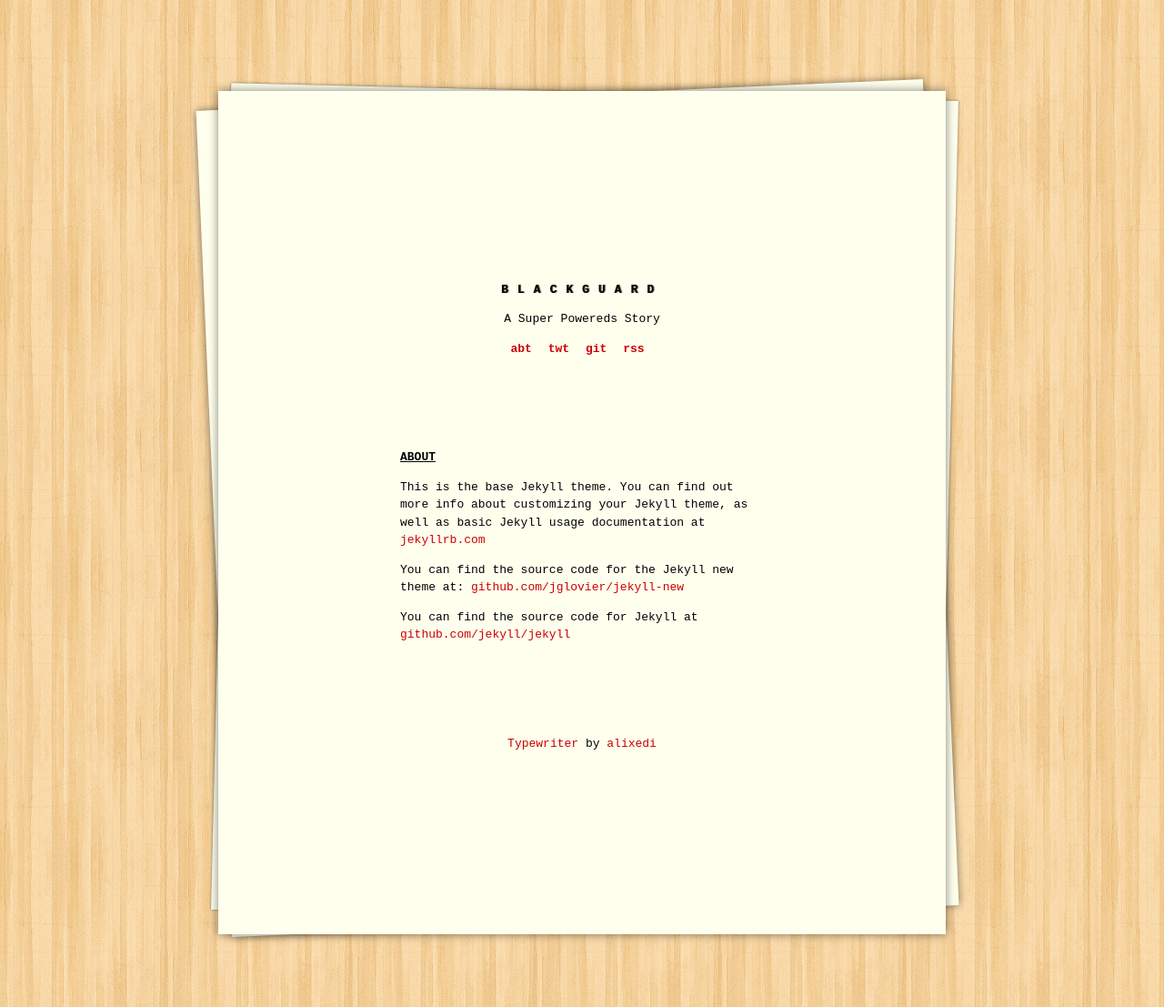
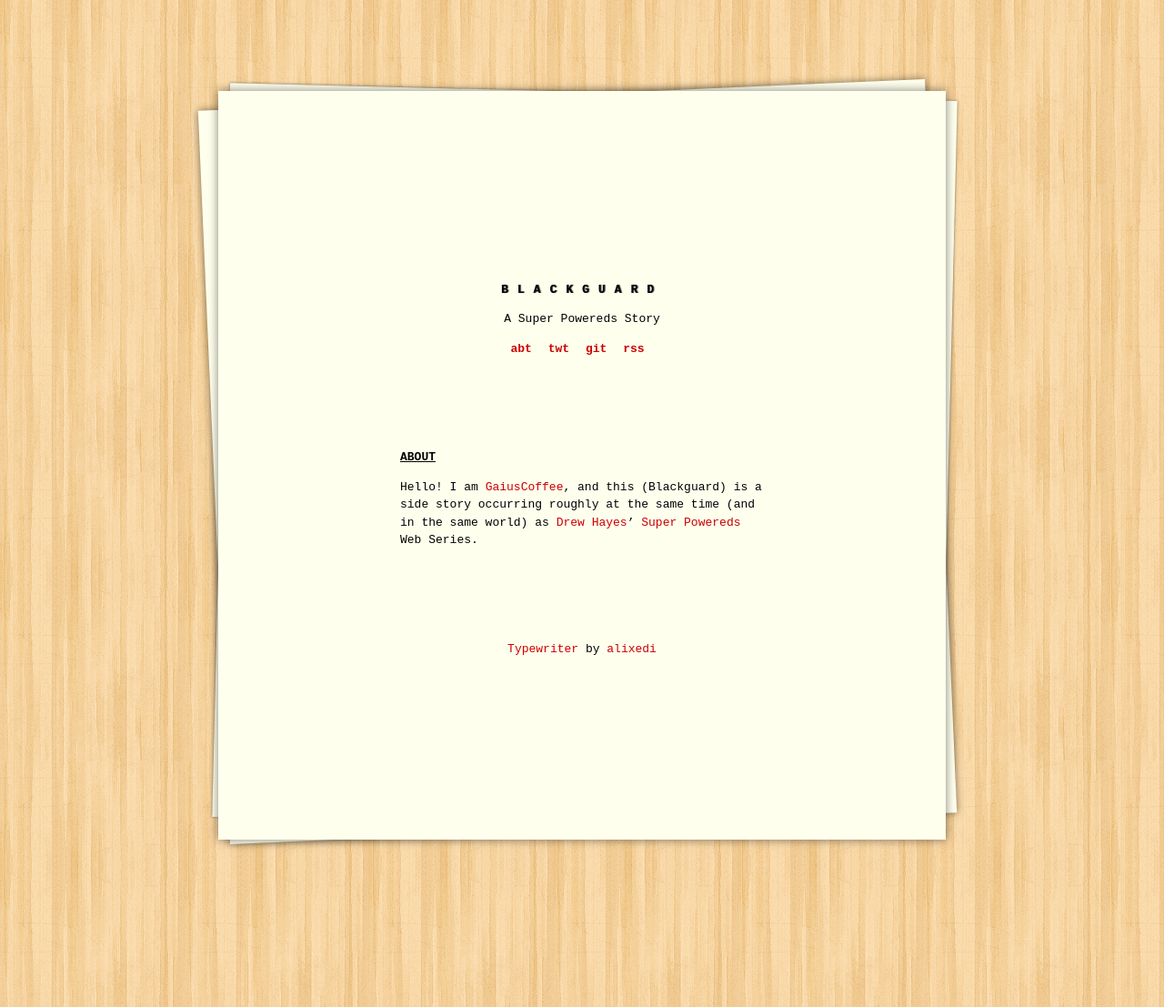
Before and after one commit to GaiusCoffee/Blackguard, a Jekyll site: the page built from about.md, in a window 1280 px wide. Shown: the whole page at 91% size. Built offline with Jekyll 4.4.1, drawn with Linux system fonts in a browser that asks for light colours.

Commit message:
Update about page.

```diff
--- a/about.md
+++ b/about.md
@@ -4,8 +4,4 @@ title: About
 permalink: /about/
 ---
 
-This is the base Jekyll theme. You can find out more info about customizing your Jekyll theme, as well as basic Jekyll usage documentation at [jekyllrb.com](http://jekyllrb.com/)
-
-You can find the source code for the Jekyll new theme at: [github.com/jglovier/jekyll-new](https://github.com/jglovier/jekyll-new)
-
-You can find the source code for Jekyll at [github.com/jekyll/jekyll](https://github.com/jekyll/jekyll)
+Hello! I am [GaiusCoffee](http://gaius.coffee), and this (Blackguard) is a side story occurring roughly at the same time (and in the same world) as [Drew Hayes](https://twitter.com/DrewHayesNovels)' [Super Powereds](http://www.drewhayesnovels.com/superpowereds/) Web Series.
```
